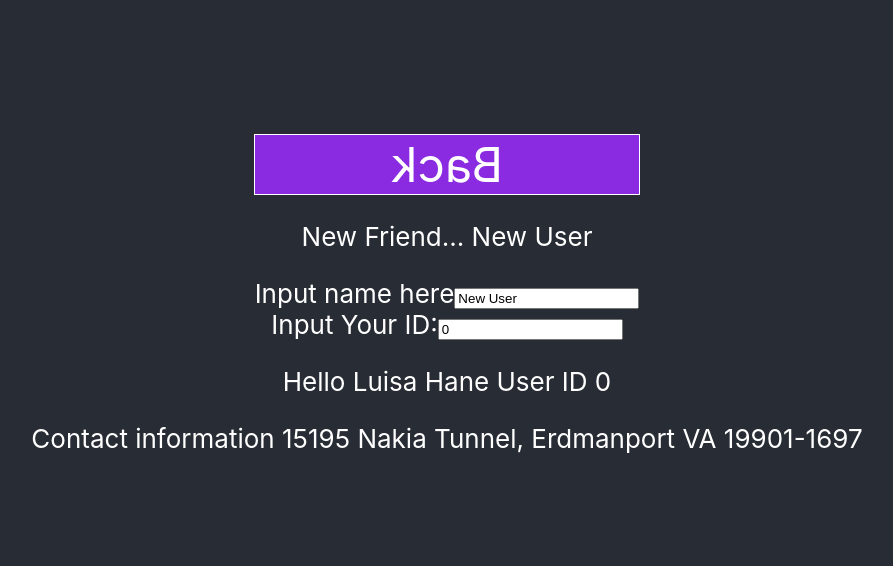
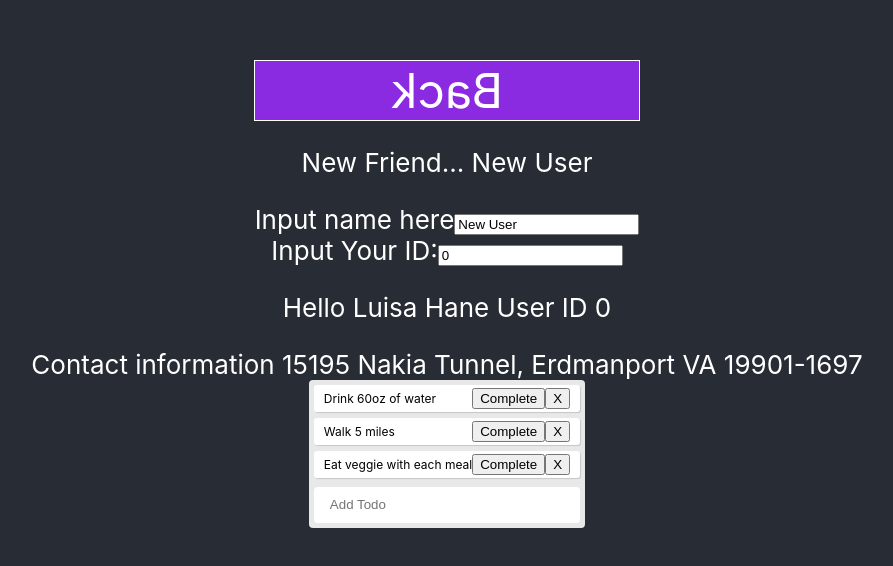
Before and after one commit to saykaren/GetFitter, a React (Create React App) app: page / in a window 1280 px wide. Shown: the part 106-672 px from the top of the page, without its empty margins (193-1086 px from the left). Built offline with nearby package versions, Linux system fonts and the light colour scheme.

Commit message:
added ToDo list

```diff
--- a/src/Components/App/App.css
+++ b/src/Components/App/App.css
@@ -67,3 +67,33 @@
   color: white;
   font-size: 3rem;
 }
+
+.todo {
+  background: #fff;
+  box-shadow: 1px 1px 1px rgba(0,0,0,0.15);
+  padding: 3px 10px;
+  font-size: 12px;
+  margin-bottom: 6px;
+  border-radius: 3px;
+  display: flex;
+  align-items: center;
+  justify-content: space-between;
+}
+
+.todo-list{
+  background: #e8e8e8;
+  border-radius: 4px;
+  padding: 5px;
+  max-width: 400px;
+  color: black;
+}
+
+.input {
+  width: 100%;
+  box-sizing: border-box;
+  border: 0;
+  border-radius: 4px;
+  box-shadow: none;
+  padding: 1rem;
+  height: 2.25rem;
+}
--- a/src/Components/App/App.js
+++ b/src/Components/App/App.js
@@ -4,6 +4,7 @@
 // import UserResult from './scripts';
 import UserLookUp from './UserLookUp';
 import Graph from './Graph';
+import TodoApp from './ToDo';
 
 
 function App() {
@@ -13,6 +14,7 @@
         <Graph />
         <Friends />
         <UserLookUp />
+        <TodoApp/>
       </header>
     </div>
   );
--- /dev/null
+++ b/src/Components/App/ToDo.js
@@ -0,0 +1,97 @@
+import React, {useState} from 'react';
+import './App.css';
+
+const Todo = ({ todo, index, completeTodo, removeToDo }) =>{
+ return(
+   <div
+    style={{textDecoration: todo.isCompleted ? 'line-through' : ''}}
+    className="todo"
+    >
+     { todo.text }
+     <div>
+       <button onClick={()=> completeTodo(index)}>
+         Complete
+       </button>
+       <button onClick={()=> removeToDo(index)}>
+         X
+       </button>
+     </div>
+   </div>
+ );
+}
+
+const TodoForm = ({addTodo}) =>{
+  const [value, setValue] = useState('');
+
+  const handleSubmit = e =>{
+    e.preventDefault();
+    if(!value) return;
+    addTodo(value);
+    setValue('');
+  }
+
+  return (
+    <form onSubmit={handleSubmit}>
+      <input
+        type="text"
+        className="input"
+        value={value}
+        placeholder="Add Todo"
+        onChange={e=>setValue(e.target.value)}
+      />
+    </form>
+  )
+
+}
+
+const TodoApp = () => {
+
+  const [todos, setTodos] = useState([
+    {
+      text: "Drink 60oz of water",
+      isCompleted: false
+    },
+    {
+      text: "Walk 5 miles",
+      isCompleted: false
+    },
+    {
+      text: "Eat veggie with each meal",
+      isCompleted: false
+    }
+  ]);
+
+  const addTodo = text =>{
+    const newTodos = [...todos, {text}];
+    setTodos(newTodos);
+  }
+
+  const completeTodo = index =>{
+    const newTodos = [...todos];
+    newTodos[index].isCompleted = true;
+    setTodos(newTodos);
+  };
+
+  const removeToDo = index =>{
+    const newTodos = [...todos];
+    newTodos.splice(index, 1);
+    setTodos(newTodos);
+  };
+
+  return(
+    <div className="todo-list">
+      {todos.map((todo, index)=>(
+        <Todo
+          key={index}
+          index={index}
+          todo={todo}
+          completeTodo={completeTodo}
+          removeToDo={removeToDo}
+        />
+      ))}
+      <TodoForm addTodo={addTodo}/>
+    </div>
+  )
+}
+
+export default TodoApp;
```
